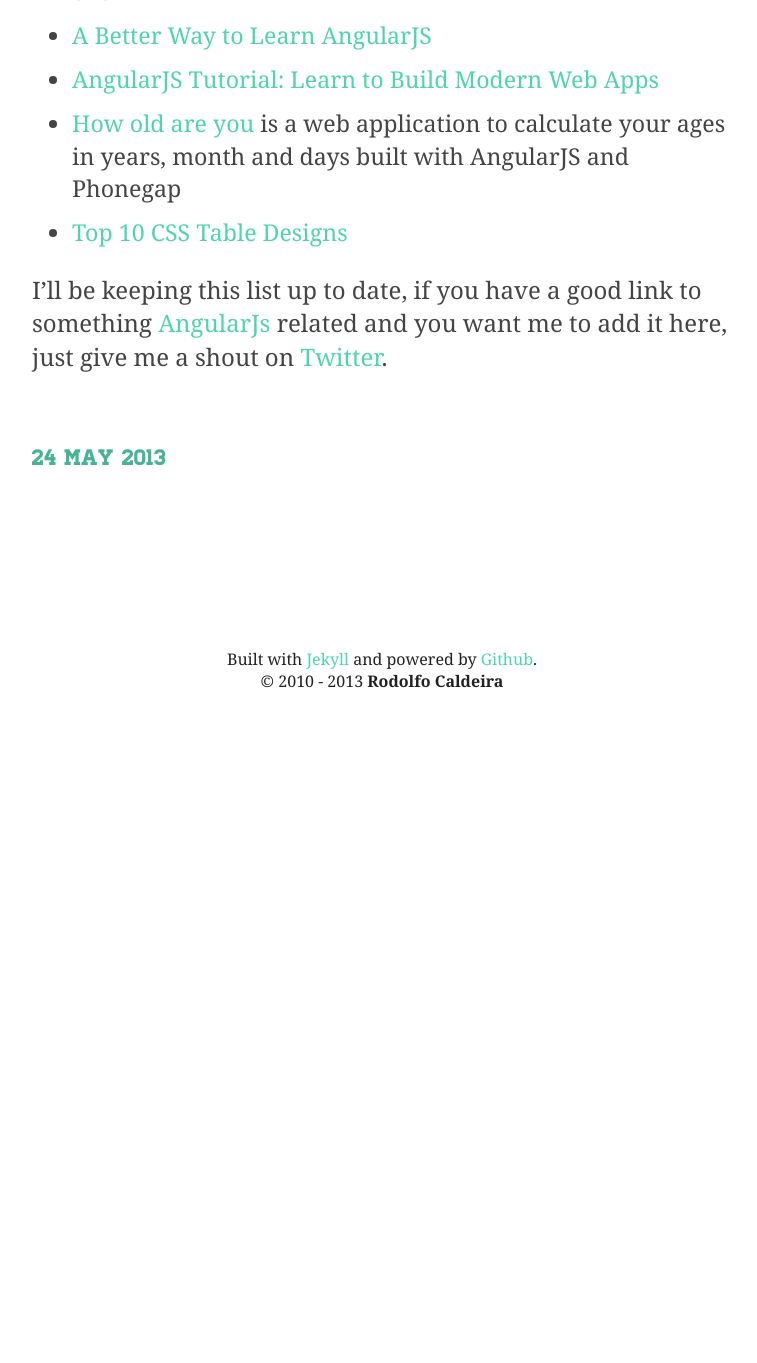
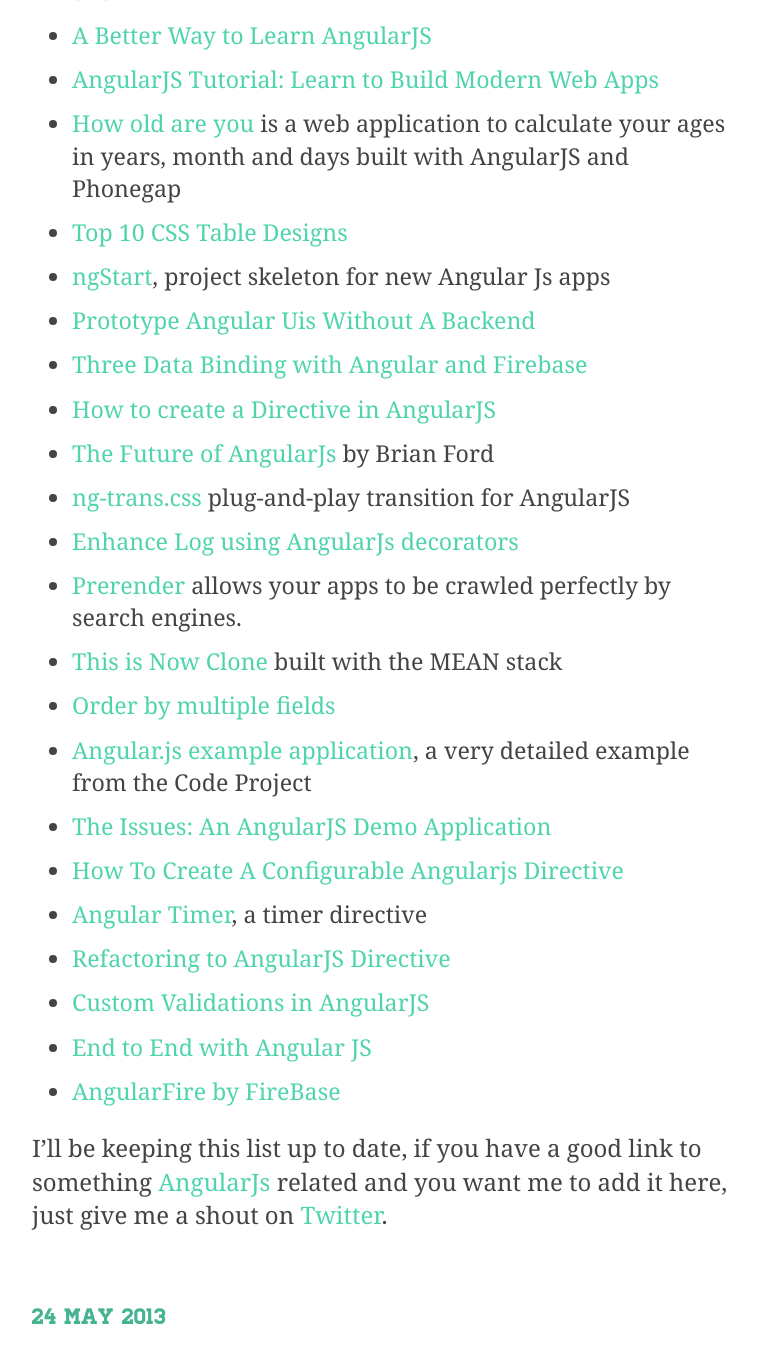
Before and after one commit to rodolfocaldeira/rodolfocaldeira.github.com, a Jekyll site: the page built from _posts/2013-05-24-interesting-bits-8-angularjs.md, in a window 1280 px wide and 1400 px high, scrolled down 9070 px. Shown: the top 1363 px of the window, without its empty margins (258-1015 px from the left). Built offline with Jekyll 4.4.1, drawn with Linux system fonts in a browser that asks for light colours; before the commit the page ends 9806 px from its top, so only the background shows below that.

Commit message:
More AngularJs resources.

```diff
--- a/_posts/2013-05-24-interesting-bits-8-angularjs.md
+++ b/_posts/2013-05-24-interesting-bits-8-angularjs.md
@@ -226,6 +226,24 @@
 - [AngularJS Tutorial: Learn to Build Modern Web Apps](http://www.thinkster.io/pick/521e8672e2a3b28f98000314/angularjs-tutorial-learn-to-build-modern-web-apps)
 - [How old are you](https://github.com/sectore/hoay) is a web application to calculate your ages in years, month and days built with AngularJS and Phonegap
 - [Top 10 CSS Table Designs](http://coding.smashingmagazine.com/2008/08/13/top-10-css-table-designs/)
+- [ngStart](https://github.com/marcorinck/ngStart), project skeleton for new Angular Js apps
+- [Prototype Angular Uis Without A Backend](http://www.opensourceconnections.com/2013/09/16/prototype-angular-uis-without-a-backend/)
+- [Three Data Binding with Angular and Firebase](https://www.firebase.com/blog/2013-10-04-firebase-angular-data-binding.html)
+- [How to create a Directive in AngularJS](http://www.angularails.com/articles/creating_simple_directive_in_angular)
+- [The Future of AngularJs](https://docs.google.com/presentation/d/1Gv-dvU-yy6WY7SiNJ9QRo9XayPS6N2jtgWezdRpoI04/preview?sle=true#slide=id.p) by Brian Ford
+- [ng-trans.css](http://minipai.github.io/ng-trans.css/) plug-and-play transition for AngularJS
+- [Enhance Log using AngularJs decorators](http://solutionoptimist.com/2013/10/07/enhance-log-using-angularjs-decorators/)
+- [Prerender](http://prerender.io/) allows your apps to be crawled perfectly by search engines.
+- [This is Now Clone](https://github.com/thegregthomp/now-clone) built with the MEAN stack
+- [Order by multiple fields](http://jsfiddle.net/JSWorld/Hp4W7/32/)
+- [Angular.js example application](http://www.codeproject.com/Articles/637430/Angular-js-example-application), a very detailed example from the Code Project
+- [The Issues: An AngularJS Demo Application](https://github.com/seanhess/the-issues-angularjs-demo)
+- [How To Create A Configurable Angularjs Directive](http://gaslight.co/blog/how-to-create-a-configurable-angularjs-directive)
+- [Angular Timer](http://siddii.github.io/angular-timer/index.html), a timer directive
+- [Refactoring to AngularJS Directive](http://suhairhassan.com/2013/10/21/refactoring-to-angularjs-directive.html)
+- [Custom Validations in AngularJS](http://kirkbushell.me/when-to-use-directives-controllers-or-services-in-angular/)
+- [End to End with Angular JS](http://www.youtube.com/watch?v=hqAyiqUs93c)
+- [AngularFire by FireBase](http://angularfire.com/)
 
 
 
```
